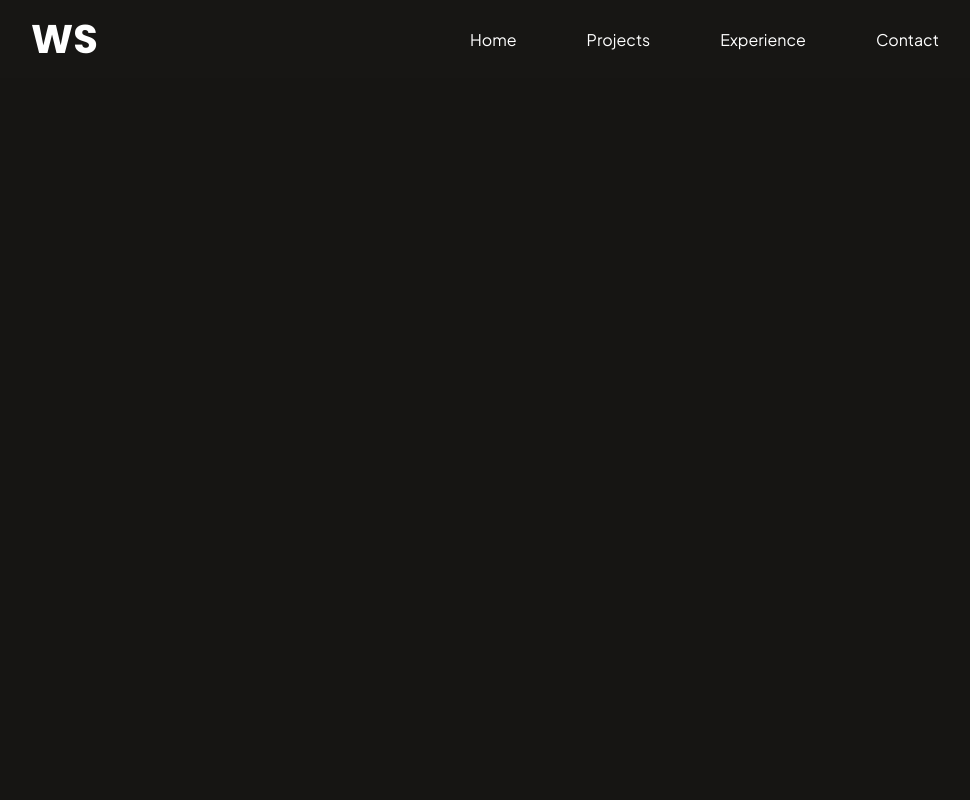
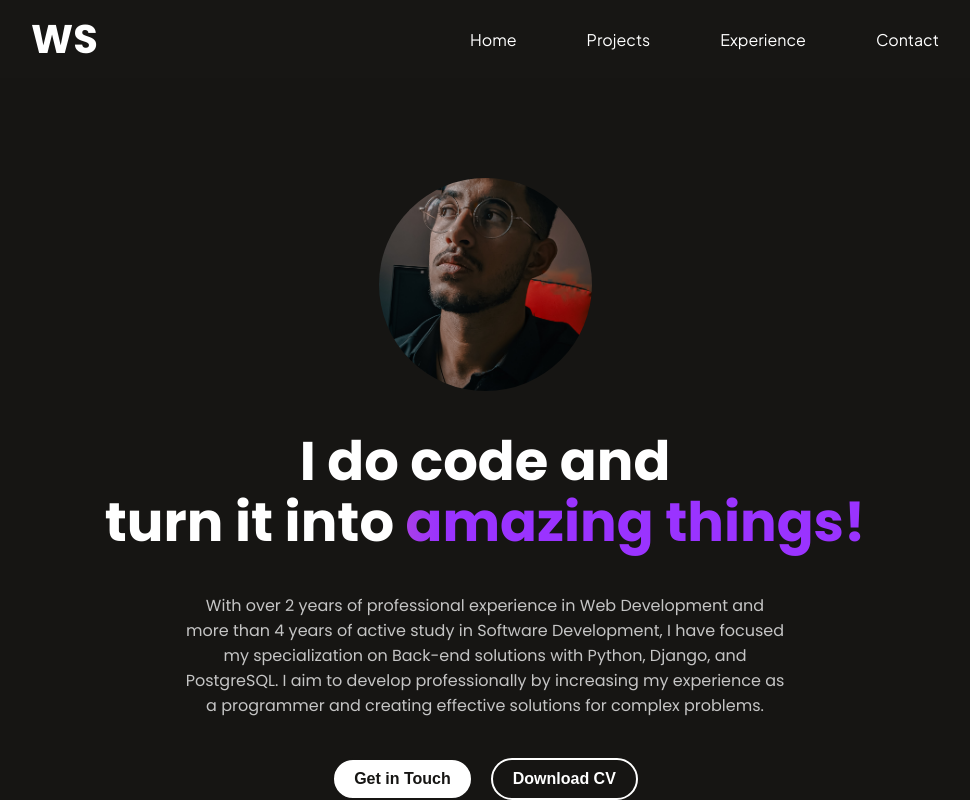
Before and after one commit to WilsonSousajr/wilson-sousa-dev, a React (Create React App) app: page / in a window 1280 px wide. Shown: the whole page, without its empty margins (155-1125 px from the left). Built offline with nearby package versions, Linux system fonts and the light colour scheme.

Commit message:
✨ Add: Create intro section, app.tsx

```diff
--- a/src/App.tsx
+++ b/src/App.tsx
@@ -1,20 +1,65 @@
-import React from 'react';
-import Header from './components/Header'
-import './App.css';
+import React from "react";
+import { Avatar } from "@mui/material";
+import Header from "./components/Header";
+import Button from "./components/Button";
+import ProfilePic from "./assets/images/profile-pic.jpg"
+import "./App.css";
 
 const App: React.FC = () => {
   const navItems = [
-    { label: 'Home', href: '/' },
-    { label: 'Projects', href: '#projects' },
-    { label: 'Experience', href: '#experience' },
-    { label: 'Contact', href: '#contact' },
+    { label: "Home", href: "/" },
+    { label: "Projects", href: "#projects" },
+    { label: "Experience", href: "#experience" },
+    { label: "Contact", href: "#contact" },
+  ];
 
-  ]
+  const handleGetInTouch = () => {
+    alert("Clicked");
+  };
+
   return (
     <div className="App">
-      <Header logo="WS" navItems={navItems}/>
+      <Header logo="WS" navItems={navItems} />
+      <main>
+        <section id="intro" className="intro">
+          <Avatar
+            alt="Wilson Sousa's profile picture"
+            src={ProfilePic}
+            sx={{ width: 213, height: 213 }}
+          />
+          <div className="title-group">
+            <h1 className="title">
+              I do code and <br/> turn it into <span>amazing things!</span>
+            </h1>
+          </div>
+
+          <div className="paragraph-group">
+            <p className="paragraph">
+              With over 2 years of professional experience in Web Development
+              and more than 4 years of active study in Software Development, I
+              have focused my specialization on Back-end solutions with Python,
+              Django, and PostgreSQL. I aim to develop professionally by
+              increasing my experience as a programmer and creating effective
+              solutions for complex problems.
+            </p>
+          </div>
+
+          <div className="button-group">
+            <Button
+              label="Get in Touch"
+              onClick={handleGetInTouch}
+              type="primary"
+            />
+            <Button
+              label="Download CV"
+              onClick={handleGetInTouch}
+              type="secondary"
+            />
+          </div>
+        </section>
+      </main>
     </div>
   );
-}
+};
 
 export default App;
```
